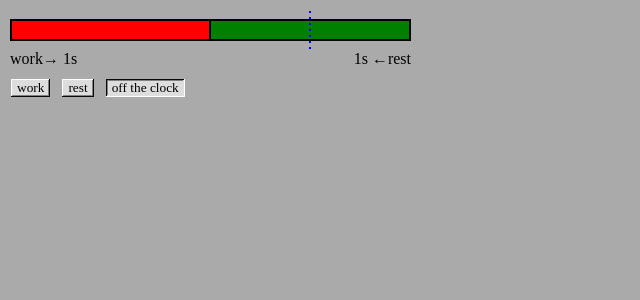
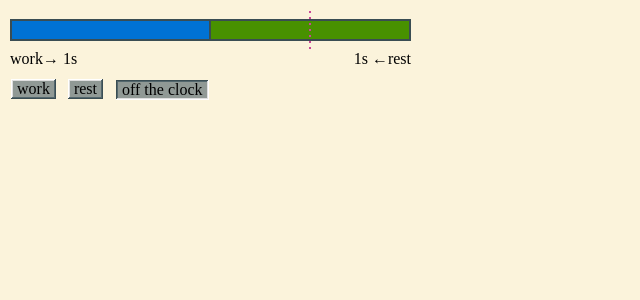
Before and after one commit to zvold/test-gh-pages, a Jekyll site: the page docs/page4.html, which Jekyll copies as it is, in a window 1280 px wide. Shown: the top 300 px of the page, without its empty margins (0-640 px from the left). Built offline with Jekyll 4.4.1, drawn with Linux system fonts in a browser that asks for light colours.

Commit message:
experimenting with selenized color scheme

```diff
--- a/docs/page4.html
+++ b/docs/page4.html
@@ -5,6 +5,31 @@
     <meta name="viewport" content="width=device-width, initial-scale=1.0">
     <title>SVG experiments</title>
     <style>
+      :root {
+        --bg_0:       #fbf3db;
+        --bg_1:       #ece3cc;
+        --bg_2:       #d5cdb6;
+        --dim_0:      #909995;
+        --fg_0:       #53676d;
+        --fg_1:       #3a4d53;
+        --red:        #d2212d;
+        --green:      #489100;
+        --yellow:     #ad8900;
+        --blue:       #0072d4;
+        --magenta:    #ca4898;
+        --cyan:       #009c8f;
+        --orange:     #c25d1e;
+        --violet:     #8762c6;
+        --br_red:     #cc1729;
+        --br_green:   #428b00;
+        --br_yellow:  #a78300;
+        --br_blue:    #006dce;
+        --br_magenta: #c44392;
+        --br_cyan:    #00978a;
+        --br_orange:  #bc5819;
+        --br_violet:  #825dc0;
+      }
+
       .grid-container {
         display: grid;
         grid-template-columns: 1fr;
@@ -24,24 +49,36 @@
       }
 
       .button {
-        box-shadow: inset -1px -1px #0a0a0a, inset 1px 1px #fff, inset -2px -2px grey, inset 2px 2px #dfdfdf;
-        background-color: #ddd;
-        border: 1px solid #aaa;
+        box-shadow: inset -1px -1px var(--fg_1),
+                    inset 1px 1px #ffffff,
+                    inset -2px -2px var(--fg_0),
+                    inset 2px 2px #dfdfdf;
+        background-color: var(--dim_0);
+        border: 1px solid var(--bg_0);
       }
 
       .button.pressed {
-        box-shadow: inset -1px -1px #ffffff, inset 1px 1px #0a0a0a, inset -2px -2px #dfdfdf, inset 2px 2px #808080;
-        background-color: #ddd;
-        border: 1px solid #aaa;
+        box-shadow: inset -1px -1px #ffffff,
+                    inset 1px 1px var(--fg_1),
+                    inset -2px -2px #dfdfdf,
+                    inset 2px 2px var(--fg_0);
+        background-color: var(--dim_0);
+        border: 1px solid var(--bg_0);
+        transform: translate(1px, 1px);
       }
 
       * {
         font-family: serif;
+        font-size: 1rem;
+        color: black;
       }
 
       body {
-        font-family: serif;
-        background-color: #aaa;
+        background-color: var(--bg_0);
+      }
+
+      html {
+        font-size: 100%;
       }
     </style>
     <script>
@@ -164,11 +201,11 @@
       // <text x="5" y="21" text-anchor="start" stroke-width="1" dominant-baseline="middle" font-family="serif" font-weight="10">work→ 1h23m</text>
       const template = `
         <div class="grid-container">
-          <svg width="401" height="40" stroke-width="2" stroke="black">
-            <rect x="0" y="10" width="%SPLIT_POSITION%" height="20" fill="red"/>
-            <rect x="%SPLIT_POSITION%" y="10" width="%REST_WIDTH%" height="20" fill="green"/>
+          <svg width="401" height="40" stroke-width="2" stroke="#3a4d53">
+            <rect x="0" y="10" width="%SPLIT_POSITION%" height="20" fill="#0072d4"/>
+            <rect x="%SPLIT_POSITION%" y="10" width="%REST_WIDTH%" height="20" fill="#489100"/>
             <rect x="1" y="10" width="400" height="20" fill="transparent"/>
-            <polygon points="%TARGET_X%, 1, %TARGET_X%, 41" stroke="blue" stroke-dasharray="1, 5"/>
+            <polygon points="%TARGET_X%, 1, %TARGET_X%, 41" stroke="#ca4898" stroke-dasharray="1, 5"/>
           </svg>
           <div class="content-div" style="grid-row: 2; display: flex; justify-content: space-between;">
             <span style="text-align: left;">work→ %WORK_TIME%</span>
```
